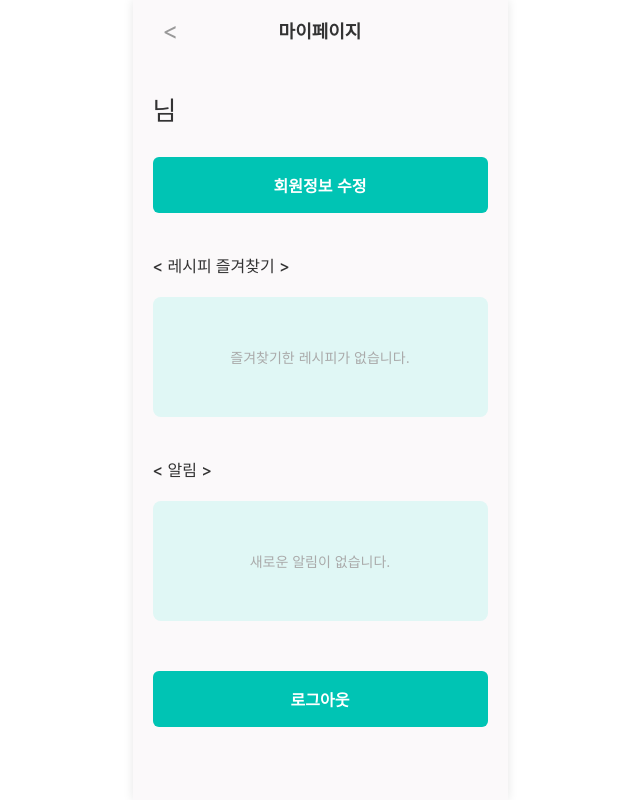
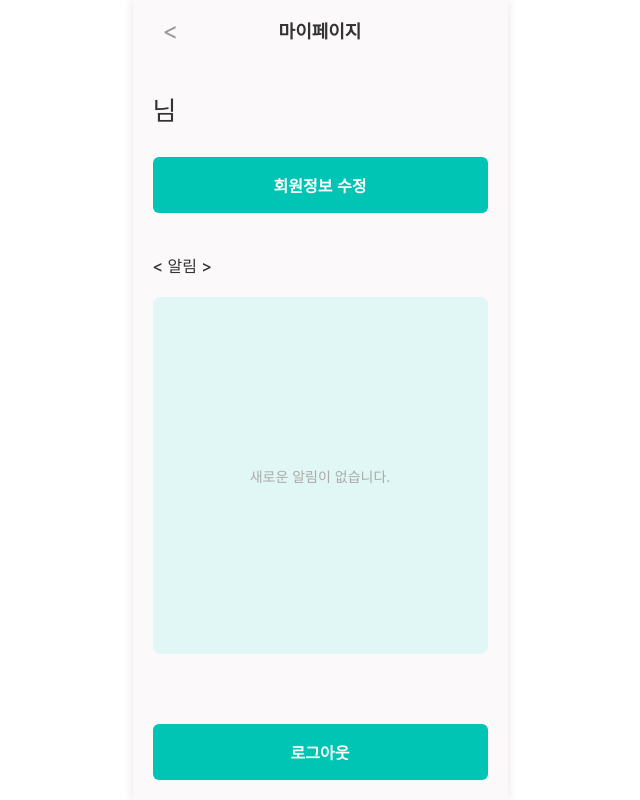
Before and after one commit to LGCNSminipj4/frontend, a React (Create React App) app: page /mypage in a window 1280 px wide. Shown: the whole page, without its empty margins (320-960 px from the left). Built offline with nearby package versions, Linux system fonts and the light colour scheme.

Commit message:
즐겨찾기 기능 삭제

```diff
--- a/src/features/mypage/page/MyPageIndex.jsx
+++ b/src/features/mypage/page/MyPageIndex.jsx
@@ -30,7 +30,7 @@ const MyPageIndex = () => {
     useEffect(() => {
         const fetchMyPageData = async () => {
             try {
-                // [API 호출:회원정보조회]
+                // [API 호출: 회원정보조회]
                 /*
                 const res = await axios.get('/api/users/mypage');
                 setUserInfo({
@@ -84,7 +84,8 @@ const MyPageIndex = () => {
     }
 
     return (
-        <Container>
+        // [수정] 전체 화면을 꽉 채우고 위아래로 배치하기 위해 flex 스타일 적용
+        <Container style={{ display: 'flex', flexDirection: 'column', height: '100vh', boxSizing: 'border-box' }}>
             <PageHeader title="마이페이지" />
 
             <UserGreetingArea>
@@ -97,7 +98,8 @@ const MyPageIndex = () => {
                 회원정보 수정
             </FullWidthButton>
 
-            <Section>
+            {/* [수정 1] 즐겨찾기 섹션 주석 처리 (삭제 대신 주석) */}
+            {/* <Section>
                 <SectionHeader>&lt; 레시피 즐겨찾기 &gt;</SectionHeader>
                 <MintBox>
                     {userInfo.favorites.length > 0 ? (
@@ -116,11 +118,13 @@ const MyPageIndex = () => {
                     )}
                 </MintBox>
             </Section>
+            */}
 
-            {/* 알림 섹션 */}
-            <Section>
+            {/* [수정 2] 알림 섹션이 남은 공간을 모두 차지하도록 flex: 1 적용 */}
+            <Section style={{ flex: 1, display: 'flex', flexDirection: 'column', minHeight: 0, marginBottom: '20px' }}>
                 <SectionHeader>&lt; 알림 &gt;</SectionHeader>
-                <MintBox>
+                {/* MintBox도 꽉 차게 flex: 1 및 스크롤 처리 */}
+                <MintBox style={{ flex: 1, overflowY: 'auto' }}>
                     {userInfo.notifications.length > 0 ? (
                         userInfo.notifications.map(noti => (
                             <TranslucentItem key={noti.id}>
--- a/src/features/recipe/page/RecipeIndex.jsx
+++ b/src/features/recipe/page/RecipeIndex.jsx
@@ -31,7 +31,7 @@ const RecipeIndex = () => {
 
     // 탭 변경 시 데이터 로드
     useEffect(() => {
-        /* [API 연동: 텍스트,  유튜브]
+        /* [API 연동: RQ-0019 텍스트, RQ-0021 유튜브]
            백엔드 요청 시 필터링 파라미터 전달 필요 (type=text or youtube)
         */
 
@@ -41,8 +41,8 @@ const RecipeIndex = () => {
         if (activeTab === 'text') {
             dummyData = Array.from({ length: 10 }, (_, i) => ({
                 RECIPE_ID: i,
-                RECIPE_NM_KO: `자취생을 위한 초간단 요리 ${i + 1}탄`, // title -> RECIPE_NM_KO
-                SUMRY: `소요시간: ${10 + i}분`, // description -> SUMRY
+                RECIPE_NM_KO: `자취생을 위한 초간단 요리 ${i + 1}탄`,
+                SUMRY: `소요시간: ${10 + i}분`,
                 LEVEL_NM: i % 3 === 0 ? '상' : '하',
                 isFavorite: i % 3 === 0,
             }));
@@ -57,7 +57,7 @@ const RecipeIndex = () => {
         setRecipeList(dummyData);
         */
 
-       setRecipeList([]);
+       setRecipeList([]); // 연동 전 빈 배열
 
     }, [activeTab]);
 
@@ -109,6 +109,8 @@ const RecipeIndex = () => {
                             </CardInfo>
                         </CardLeft>
 
+                        {/* 즐겨찾기 주석 처리 */}
+                        {/*
                         <StarIcon
                             $active={item.isFavorite}
                             onClick={(e) => {
@@ -118,6 +120,7 @@ const RecipeIndex = () => {
                         >
                             ★
                         </StarIcon>
+                        */}
                     </RecipeCard>
                 ))}
             </ScrollableContent>
--- a/src/features/recipe/page/RecipeSearch.jsx
+++ b/src/features/recipe/page/RecipeSearch.jsx
@@ -68,7 +68,7 @@ const RecipeSearch = () => {
 
         setIsSearched(true);
 
-        /* [API 연동: ]
+        /* [API 연동: RQ-0019/0021]
            검색 필터를 쿼리 파라미터로 전송
         */
         // 더미 데이터 주석 처리
@@ -80,7 +80,7 @@ const RecipeSearch = () => {
             isFavorite: false
         })));
         */
-       setResults([]);
+       setResults([]); // 실제 연동 전 빈 배열
     };
 
     const handleToggleFavorite = (id) => {
@@ -145,16 +145,20 @@ const RecipeSearch = () => {
                                 <ItemLeft>
                                     <Thumbnail>썸네일</Thumbnail>
                                     <InfoBox>
+                                        {/* API 응답 키: RECIPE_NM_KO, SUMRY */}
                                         <ItemTitle>{activeTab === 'text' ? `[텍스트] ${item.RECIPE_NM_KO}` : `[영상] ${item.RECIPE_NM_KO}`}</ItemTitle>
                                         <ItemLink>{item.SUMRY}</ItemLink>
                                     </InfoBox>
                                 </ItemLeft>
-                                <StarIcon
+
+                                {/* 즐겨찾기 주석 처리 */}
+                                {/* <StarIcon
                                     $isFavorite={item.isFavorite}
                                     onClick={() => handleToggleFavorite(item.RECIPE_ID)}
                                 >
                                     {item.isFavorite ? "★" : "☆"}
                                 </StarIcon>
+                                */}
                             </RecipeItem>
                         ))}
                     </ScrollArea>
```
